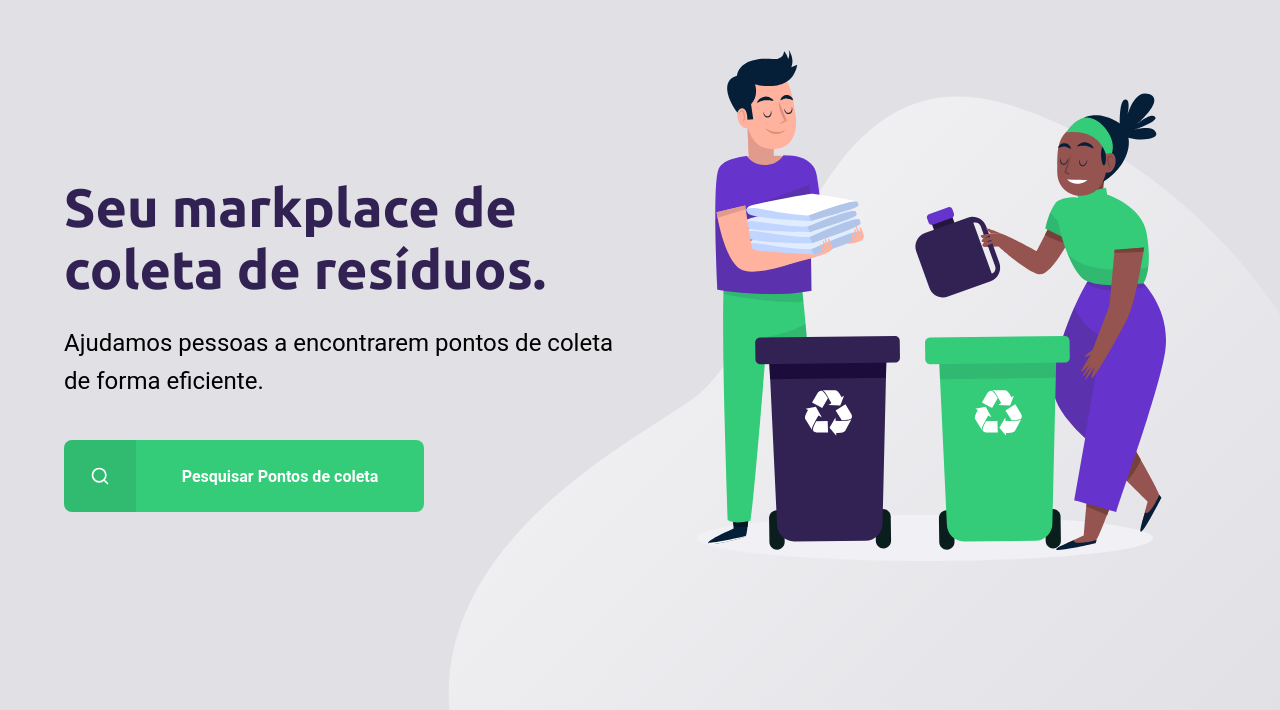
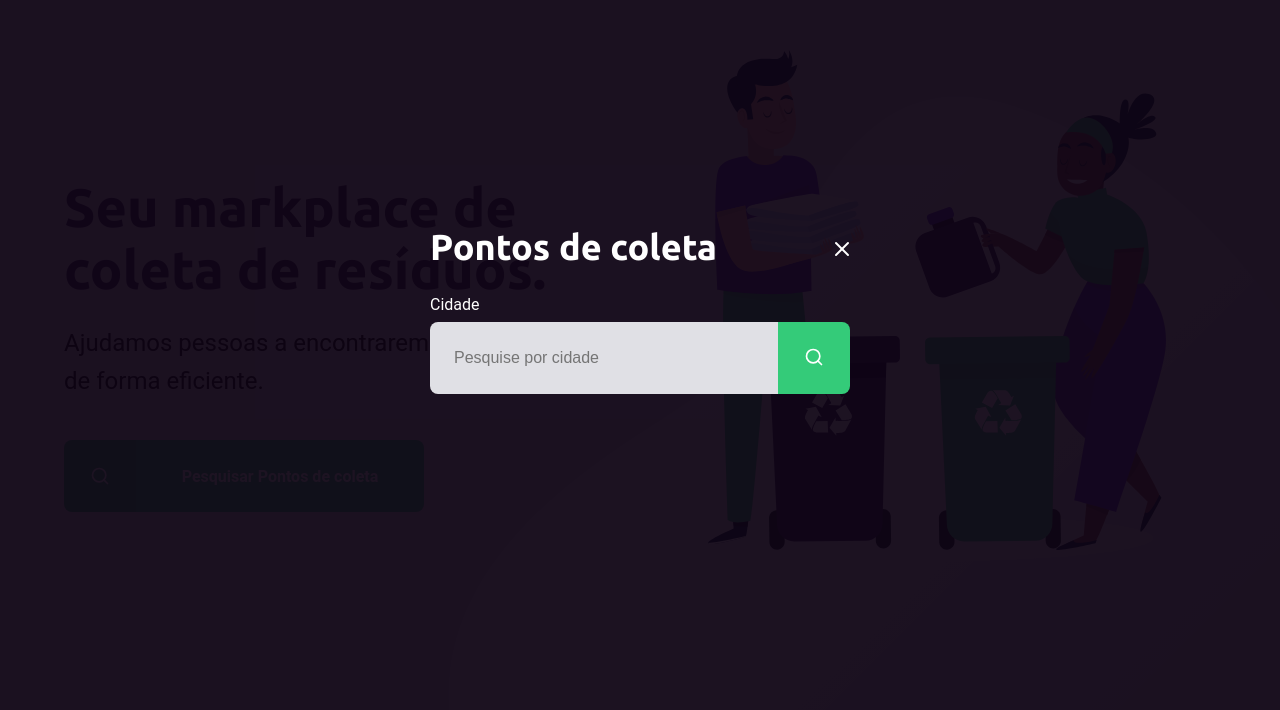
Before and after one commit to guilhermealper/RocketSeat-NextLevelWeek, a plain HTML site: page index.html in a window 1280 px wide. Both pictures are taken after a click on the link "Pesquisar Pontos de coleta". Shown: the part 90-800 px from the top of the page. Drawn offline with Linux system fonts and the light colour scheme.

Commit message:
dia 3 done

```diff
--- a/index.html
+++ b/index.html
@@ -7,6 +7,7 @@
     <link href="https://fonts.googleapis.com/css2?family=Ubuntu:wght@700&display=swap" rel="stylesheet">
     <link href="./styles/main.css" rel="stylesheet" type="text/css">
     <link href="./styles/home.css" rel="stylesheet" type="text/css">
+    <link href="./styles/modal.css" rel="stylesheet" type="text/css">
     <link href="./styles/responsive.css" rel="stylesheet" type="text/css">
 
 </head>
@@ -15,7 +16,7 @@
         <div class="content">
             <header>
                 <img src="./assets//icones/logo.svg" alt="logomarca">
-                <a href="#"><span></span> Cadastre um ponto de coleta</a>
+                <a href="create-point.html"><span></span> Cadastre um ponto de coleta</a>
             </header>
 
             <main>
@@ -26,5 +27,25 @@
             </main>
         </div>
     </div>
+
+    <div id="modal" class="hide">
+        <div class="content">
+            <div class="header">
+                <h1>Pontos de coleta</h1>
+                <a href="#">Fechar</a>
+            </div>
+
+            <form action="search-results.html">
+                <label for="search">Cidade</label>
+                <div class="search field">
+                    <input type="text" name="search" placeholder="Pesquise por cidade">
+                    <button>
+                        <img src="./assets/icones/search.svg" alt="buscar">
+                    </button>
+                </div>
+            </form>
+        </div>
+    </div>
+    <script src="./scripts/index.js"></script>
 </body>
 </html>
--- /dev/null
+++ b/scripts/index.js
@@ -0,0 +1,11 @@
+const buttonSearch = document.querySelector("#page-home main a")
+const modal =  document.querySelector("#modal")
+const closeX = document.querySelector("#modal .header a")
+
+buttonSearch.addEventListener("click", () => {
+    modal.classList.remove("hide")
+})
+
+closeX.addEventListener("click", () => {
+    modal.classList.add("hide")
+})
--- a/styles/create-point.css
+++ b/styles/create-point.css
@@ -116,7 +116,7 @@ form button {
     border: 2px solid #e5e5e5;
     border-radius: 8px;
 
-    height 180px;
+    height: 180px;
     padding: 32px 24px 16px;
 
     display: flex;
--- /dev/null
+++ b/styles/modal.css
@@ -0,0 +1,87 @@
+#modal {
+    width: 100vw;
+    height: 100vh;
+    background-color: #0E0414ef;
+    position: fixed;
+    top:0;
+    left:0;
+
+    display: flex;
+    align-items: center;
+    justify-content: center;
+}
+
+#modal.hide {
+    display: none;
+}
+#modal .content {
+    color: white;
+    width: 420px;
+    display: flex;
+    align-items: center;
+    justify-content: center;
+
+}
+
+#modal .header {
+    display: flex;
+    align-items: center;
+    justify-content: space-between;
+    width: 100%;
+
+    margin-bottom: 20px;
+}
+
+#modal .header a {
+    background-image: url(../assets/icones/x.svg);
+    height: 20px;
+    width: 20px;
+    display: flex;
+    font-size: 0.01px;
+}
+
+#modal .header h1 {
+    color: #fff;
+    font-size: 36px;
+    line-height: 42px;
+}
+#modal  form {
+    display: flex;
+    flex-direction: column;
+    width: 100%;
+}
+
+#modal form label {
+    font-size: 16px;
+    line-height: 18px;
+
+    display: block;
+    margin: 8px 0px;
+}
+#modal form .field {
+    display: flex;
+}
+
+#modal form input {
+    flex:1;
+    background-color: #e0e0e5;
+    border-radius: 8px 0px 0px 8px;
+    border:0px;
+
+    padding: 16px 24px;
+    font-size: 16px;
+    color: #6c6c80;
+}
+
+#modal form button {
+    width: 72px;
+    height: 72px;
+    border-radius: 0px 8px 8px 0px;
+    border: 0px;
+    background-color: var(--primary-color);
+}
+
+#modal form button:hover {
+background-color: #2fb85e;
+transition: background-color 400ms;
+}
--- a/styles/responsive.css
+++ b/styles/responsive.css
@@ -17,6 +17,9 @@
     main{
         align-items: center;
     }
+    #page-search-results .cards {
+        grid-template-columns:  1fr;
+    }
 }
 @media(min-width: 1700px){
     #page-home {
```
Also changed, not shown: create-point.html (+1 -1 lines), search-results.html (added, +59 -0 lines), styles/search-results.css (added, +85 -0 lines).
